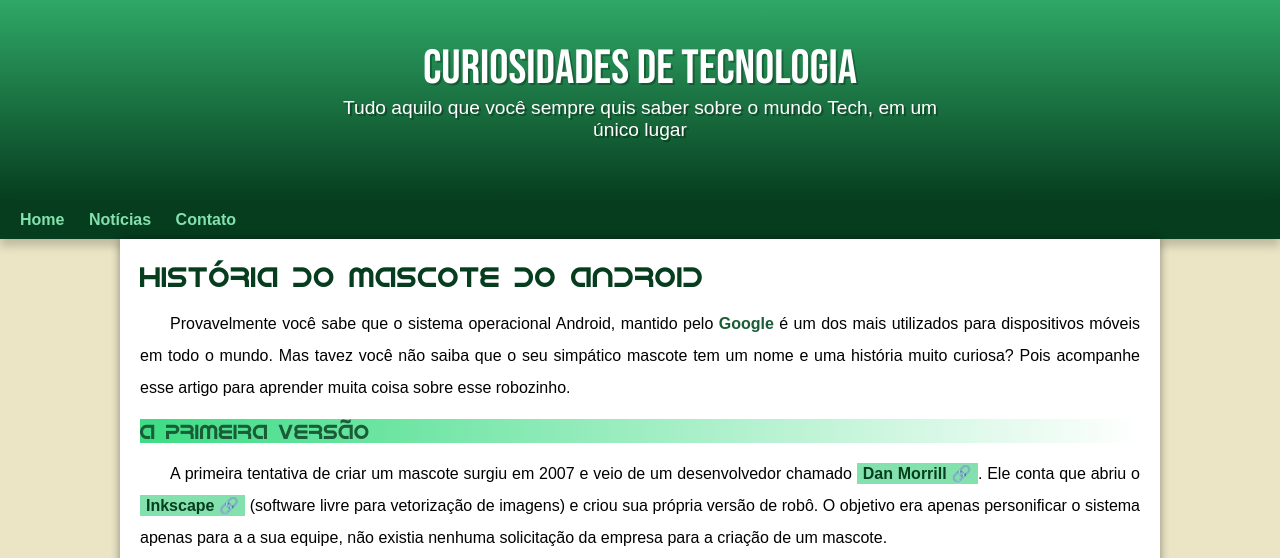
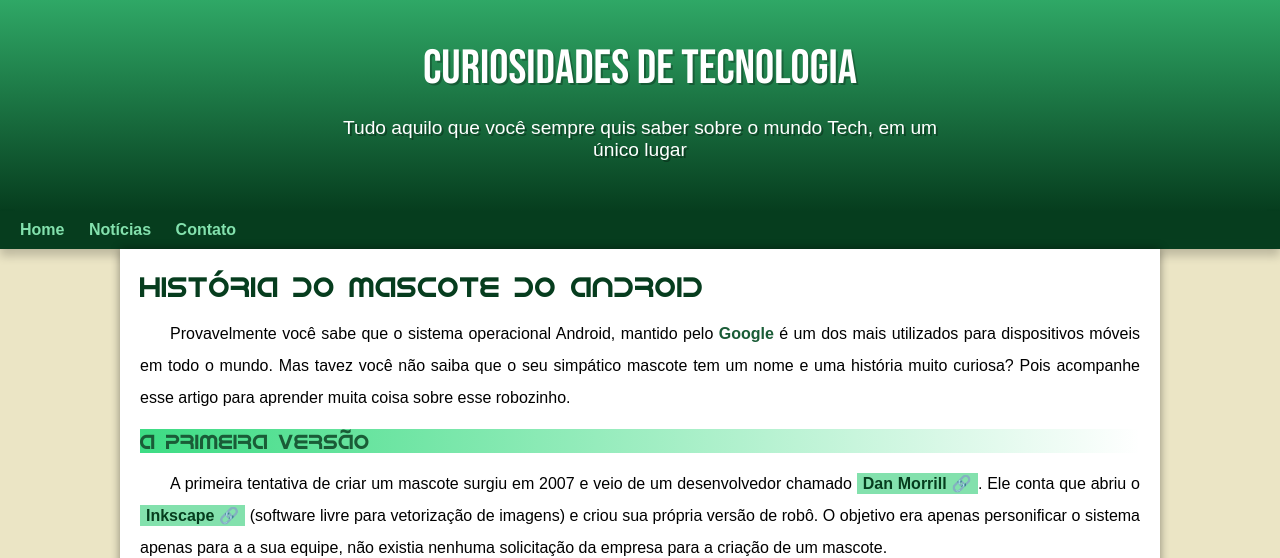
Before and after one commit to EmmersonG/desafio010, a plain HTML site: page index.html in a window 1280 px wide. Shown: the top 558 px of the page. Drawn offline with Linux system fonts and the light colour scheme.

Commit message:
Update style.css

```diff
--- a/style/style.css
+++ b/style/style.css
@@ -50,7 +50,7 @@ header > h1{
     color: white;
     font-family: var(--fonte-destaque);
     font-size: 3em;
-
+    margin-bottom: 20px;
     text-shadow: 2px 2px 0px rgba(0, 0, 0, 0.267);
 }
 
@@ -62,7 +62,7 @@ header > p {
     padding-right: 10px;
     padding-left: 10px;
     margin: auto;
-    padding-bottom: 60px;
+    padding-bottom: 50px;
     text-shadow: 2px 2px 0px rgba(0, 0, 0, 0.315);
 }
 
```
